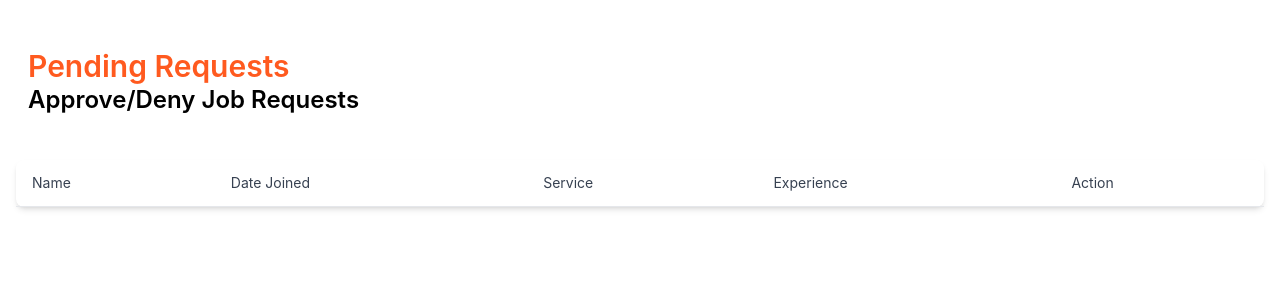
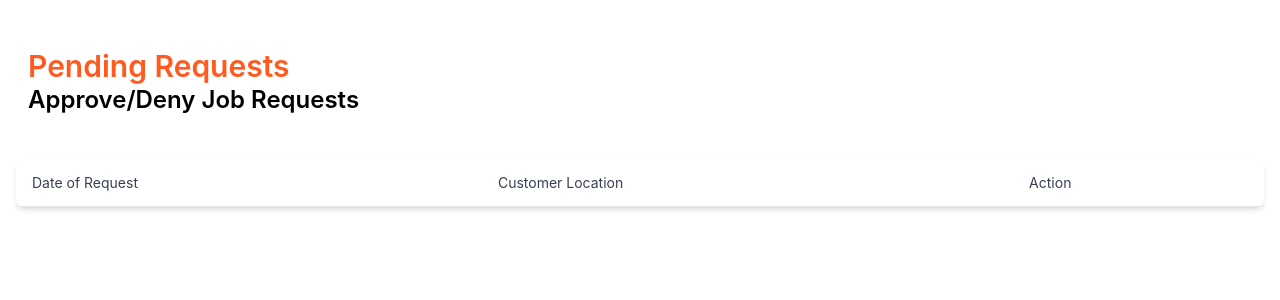
Before and after one commit to NimishKr16/ServEase, a Flask app: page /serviceDashboard/requests in a window 1280 px wide. Shown: the top 300 px of the page. Run offline with Flask 3, Linux system fonts and the light colour scheme; a user stored in the database is signed in; lists and menus that the app fills with data are empty; some libraries are stand-ins or nearby versions.

Commit message:
Lots of features cant explain haha

```diff
--- a/app.py
+++ b/app.py
@@ -181,6 +181,17 @@ def profile():
     pinCode = customer.pin_code
     return render_template('profile.html', address=address, pinCode=pinCode, ab = name[0],customerName=name, joinDate=joinDate,image_url=session.get('image_url'))
 
+
+@app.route('/bookings')
+def bookings():
+    current_customer_id = session['user']  # Assuming session['user'] contains the user ID
+
+    # Query the database for all service requests made by the current customer
+    service_requests = ServiceRequest.query.filter_by(
+        customer_id=current_customer_id
+    ).all()
+    return render_template('bookings.html', service_requests=service_requests)
+
 # * --------- AUTHENTICATION ----------
 # ---- LOGOUT ----
 @app.route('/logout')
@@ -301,7 +312,12 @@ def customer_allView():
 @app.route('/serviceDashboard')
 def service_dashboard():
     # TODO: ADD A GRAPH -------
-    return render_template('serviceDash.html')
+    service_requests = ServiceRequest.query.filter(
+    ServiceRequest.professional_id == current_user,
+    ServiceRequest.service_status.in_(['requested', 'assigned'])
+    ).all()
+    num_requests = len(service_requests)
+    return render_template('serviceDash.html',reqCount=num_requests)
 
 
 @app.route('/serviceDashboard/editProfile')
@@ -332,17 +348,103 @@ def edit_service_prof_post():
 
 @app.route('/serviceDashboard/reviews')
 def service_reviews():
-    return render_template('serviceReviews.html')
+    pass
+    # current_user = session['user']
+    # print(current_user)
+    # service_professional = ServiceProfessional.query.filter_by(user_id=current_user).first()
+    # print(service_professional)
+    #     # Fetch the service requests assigned to this professional
+    # service_requests = ServiceRequest.query.filter_bky(professional_id=service_professional.id, service_status='requested').all()
+    # print(service_requests)
+    # return render_template('serviceRequests.html', service_requests=service_requests)
+
+
+@app.route('/accept_service_request/<int:request_id>', methods=['POST'])
+def accept_service_request(request_id):
+    # Fetch the service request
+    service_request = ServiceRequest.query.get_or_404(request_id)
+
+    # Update the service status to 'assigned'
+    service_request.service_status = 'assigned'
+    db.session.commit()
+
+    # Redirect back to the service requests page
+    return redirect(url_for('service_requests'))
+
+
+@app.route('/ignore_service_request/<int:request_id>', methods=['POST'])
+def ignore_service_request(request_id):
+    # Fetch the service request
+    service_request = ServiceRequest.query.get_or_404(request_id)
+
+    # Optionally, you could update the status to 'ignored' or perform other actions
+    service_request.service_status = 'ignored'
+    db.session.commit()
+
+    # Redirect back to the service requests page
+    return redirect(url_for('service_requests'))
+
+
+
+@app.route('/complete_service_request/<int:request_id>', methods=['POST'])
+def complete_service_request(request_id):
+    # Fetch the service request
+    service_request = ServiceRequest.query.get_or_404(request_id)
+
+    # Update the service status to 'closed' and set the date of completion
+    service_request.service_status = 'closed'
+    service_request.date_of_completion = datetime.now()
+    db.session.commit()
+
+    # Redirect back to the service requests page
+    return redirect(url_for('service_requests'))
 
 
 @app.route('/serviceDashboard/requests')
 def service_requests():
-    return render_template('serviceRequests.html')
+    current_user = session['user']
+    print(current_user)
+    service_professional = ServiceProfessional.query.filter_by(id=current_user).first()
+    print(service_professional)
+    #     # Fetch the service requests assigned to this professional
+    service_requests = ServiceRequest.query.filter(
+    ServiceRequest.professional_id == current_user,
+    ServiceRequest.service_status.in_(['requested', 'assigned'])
+    ).all()
+    num_requests = len(service_requests)
+
+    service_requests2 = ServiceRequest.query.filter_by(
+        professional_id=current_user,
+        service_status='closed'
+    ).all()
+
+    compReq = len(service_requests2)
+    # print(service_requests)
+    # return render_template('serviceRequests.html')
+    return render_template('serviceRequests.html', service_requests=service_requests,reqCount=num_requests,compReq=compReq)
 
 
 @app.route('/serviceDashboard/completed')
 def service_completed():
-    return render_template('serviceCompleted.html')
+    # Get the current logged-in user ID
+    current_user_id = session['user']  # Assuming session['user'] contains the user ID
+
+    # Query the database for closed service requests for the current professional
+    service_requests = ServiceRequest.query.filter_by(
+        professional_id=current_user_id,
+        service_status='closed'
+    ).all()
+
+    compReq = len(service_requests)
+
+    service_requests2 = ServiceRequest.query.filter(
+    ServiceRequest.professional_id == current_user_id,
+    ServiceRequest.service_status.in_(['requested', 'assigned'])
+    ).all()
+    num_requests = len(service_requests2)
+
+    # Render the template and pass the retrieved service requests
+    return render_template('serviceCompleted.html', service_requests=service_requests, compReq=compReq, reqCount=num_requests)
 
 
 # ------ WRAPPER FUNCTIONS ------
@@ -513,6 +615,7 @@ def admin_dashboard():
     custCount = Customer.query.count()
     expCount = ServiceProfessional.query.filter_by(is_approved=True).count()
     return render_template('admin-dash.html',custCount=custCount,expCount=expCount,reqCount=reqCount)
+
 
 #! -----  CORE ADMIN FUNCTIONALITY  -----
 
--- a/templates/base.html
+++ b/templates/base.html
@@ -42,7 +42,7 @@
                     Profile
                   </a>
                 </li>
-                <li><a>Bookings
+                <li><a href="{{url_for('bookings')}}">Bookings
                   <span class="badge">3</span>
                 </a></li>
 
--- a/templates/serviceDash.html
+++ b/templates/serviceDash.html
@@ -123,6 +123,10 @@
               />
             </svg>
             <span class="flex-1 ms-3 whitespace-nowrap">Completed</span>
+            <span
+            class="inline-flex items-center bg-green-400 justify-center w-3 h-3 p-3 ms-3 text-sm font-medium text-blue-800 bg-blue-100 rounded-full dark:bg-blue-900 dark:text-blue-300"
+            > {{ compReq }} </span
+          >
           </a>
         </li>
 
@@ -136,7 +140,7 @@
        </li>
 
         <li>
-          <form action="/admin_logout">
+          <form action="/logout">
             <button
             type="submit"
               href="#"
--- a/templates/serviceRequests.html
+++ b/templates/serviceRequests.html
@@ -16,39 +16,39 @@ Job Requests
     <table class="w-full sm:w-[25vw] text-left table-auto">
         <thead>
             <tr class="border-b border-slate-300 bg-slate-50">
-          <th class="p-4 text-sm font-normal leading-none text-slate-500">Name</th>
-          <th class="p-4 text-sm font-normal leading-none text-slate-500">Date Joined</th>
-          <th class="p-4 text-sm font-normal leading-none text-slate-500">Service</th>
-          <th class="p-4 text-sm font-normal leading-none text-slate-500">Experience</th>
+                <th class="p-4 text-sm font-normal leading-none text-slate-500">Date of Request</th>
+                <th class="p-4 text-sm font-normal leading-none text-slate-500">Customer Location</th>
                 <th class="p-4 text-sm font-normal leading-none text-slate-500">Action</th>
             </tr>
         </thead>
         <tbody>
-        {% for professional in service_professionals %}
+            {% for request in service_requests %}
             <tr class="hover:bg-slate-50">
                 <td class="p-4 border-b border-slate-200 py-5">
-            <p class="block font-semibold text-sm text-slate-800">{{ professional.name }}</p>
+                    <p class="text-sm text-slate-500">{{ request.date_of_request.strftime('%d/%m/%Y') }}</p>
                 </td>
                 <td class="p-4 border-b border-slate-200 py-5">
-            <p class="text-sm text-slate-500">{{ professional.date_created.strftime('%d/%m/%Y') }}</p>
-          </td>
-          <td class="p-4 border-b border-slate-200 py-5">
-            <p class="text-sm text-slate-500">{{ professional.service_type }}</p>
-          </td>
-          <td class="p-4 border-b border-slate-200 py-5">
-            <p class="text-sm text-slate-500">{{ professional.experience }} years</p>
+                    <p class="text-sm text-slate-500">{{ request.customer.address }}, {{ request.customer.pin_code }}</p>
                 </td>
                 <td class="p-4 border-b border-slate-200 py-5 flex space-x-2">
-            <form action="{{ url_for('approve_service_professional', professional_id=professional.id) }}" method="POST">
+                    {% if request.service_status == 'requested' %}
+                        <form action="{{ url_for('accept_service_request', request_id=request.id) }}" method="POST">
                             <button type="submit" class="px-3 py-1 text-sm font-semibold text-white bg-green-500 rounded hover:bg-green-700">
-                Approve
+                                Accept
                             </button>
                         </form>
-            <form action="{{ url_for('deny_service_professional', professional_id=professional.id) }}" method="POST">
+                        <form action="{{ url_for('ignore_service_request', request_id=request.id) }}" method="POST">
                             <button type="submit" class="px-3 py-1 text-sm font-semibold text-white bg-red-500 rounded hover:bg-red-700">
-                Deny
+                                Ignore
                             </button>
                         </form>
+                    {% elif request.service_status == 'assigned' %}
+                        <form action="{{ url_for('complete_service_request', request_id=request.id) }}" method="POST">
+                            <button type="submit" class="px-3 py-1 text-sm font-semibold text-white bg-blue-500 rounded hover:bg-blue-700">
+                                Complete
+                            </button>
+                        </form>
+                    {% endif %}
                 </td>
             </tr>
             {% endfor %}
```
Also changed, not shown: templates/bookings.html (added, +29 -0 lines), templates/serviceCompleted.html (+35 -0 lines), instance/servease.db. Lines whose indentation alone changed are shown as unchanged.
